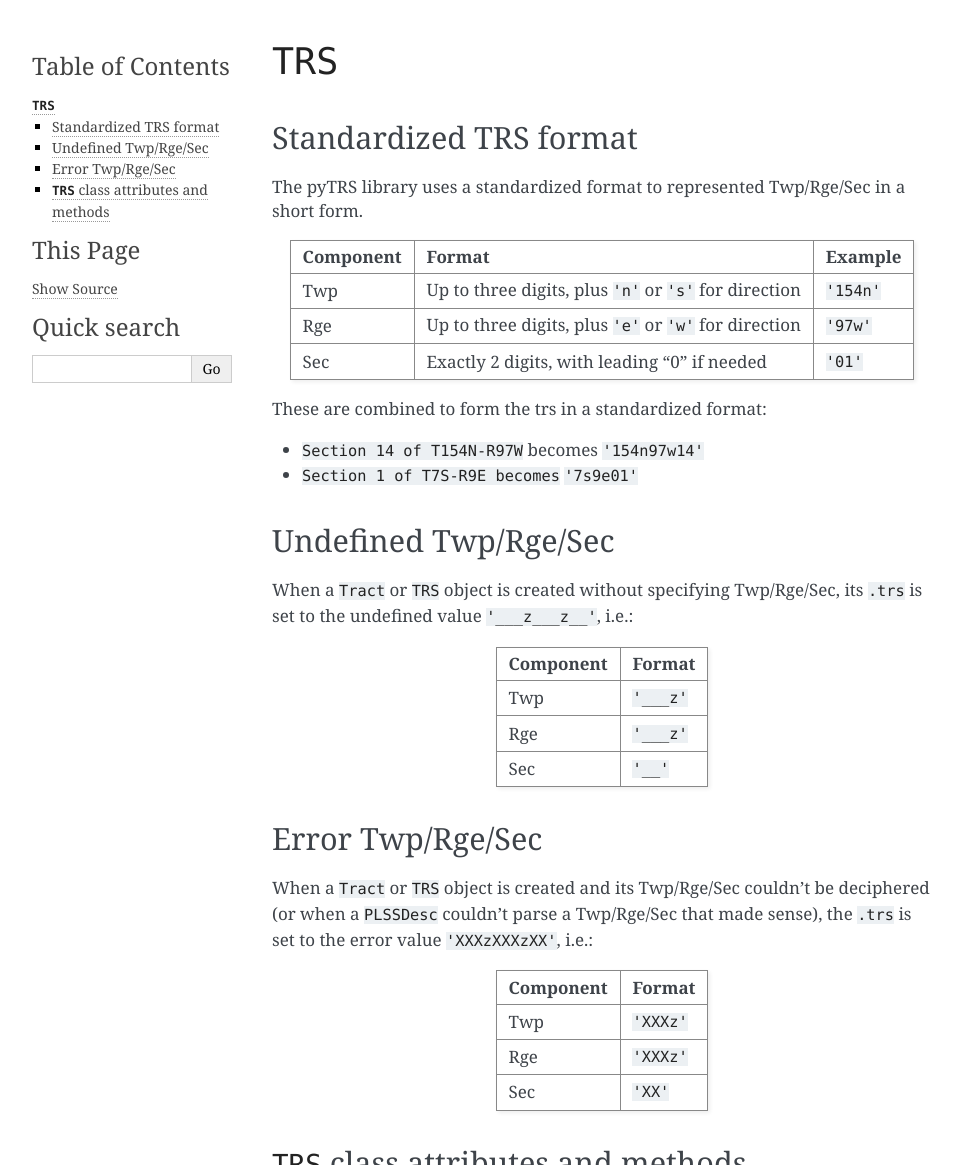
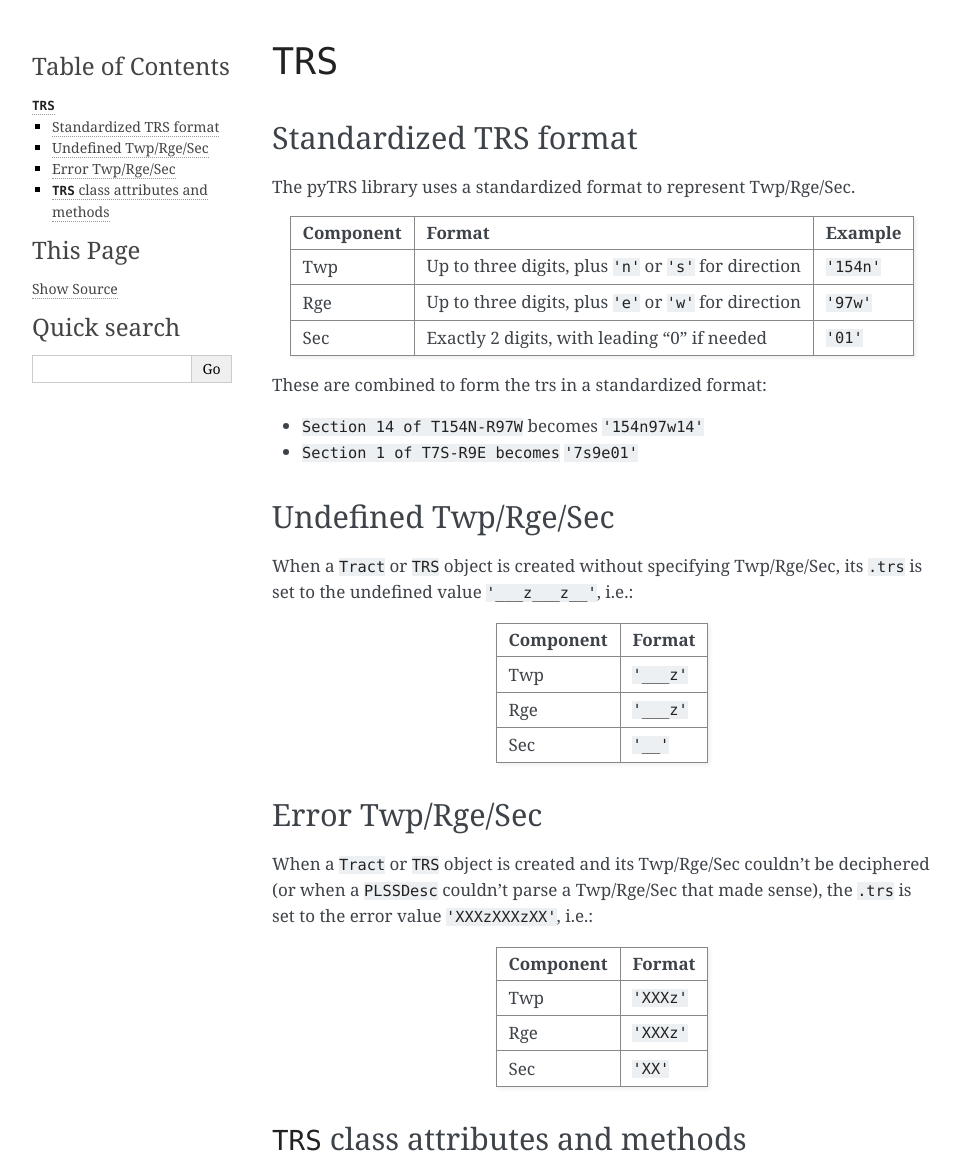
Before and after one commit to JamesPImes/pyTRS, a Sphinx documentation site: the page built from docs/source/modules/trs.rst, in a window 1280 px wide, cut to the strip 0-1165 px from the top of the page. Shown: the whole strip, without its empty margins (148-1107 px from the left). Built offline with Sphinx 7.4.7, drawn with Linux system fonts in a browser that asks for light colours.

Commit message:
brevity is the soul of wit

```diff
--- a/docs/source/modules/trs.rst
+++ b/docs/source/modules/trs.rst
@@ -5,8 +5,7 @@
 Standardized TRS format
 ^^^^^^^^^^^^^^^^^^^^^^^
 
-The pyTRS library uses a standardized format to represented Twp/Rge/Sec
-in a short form.
+The pyTRS library uses a standardized format to represent Twp/Rge/Sec.
 
 +------------+------------------------------------------------------------+-------------+
 | Component  | Format                                                     | Example     |
```
